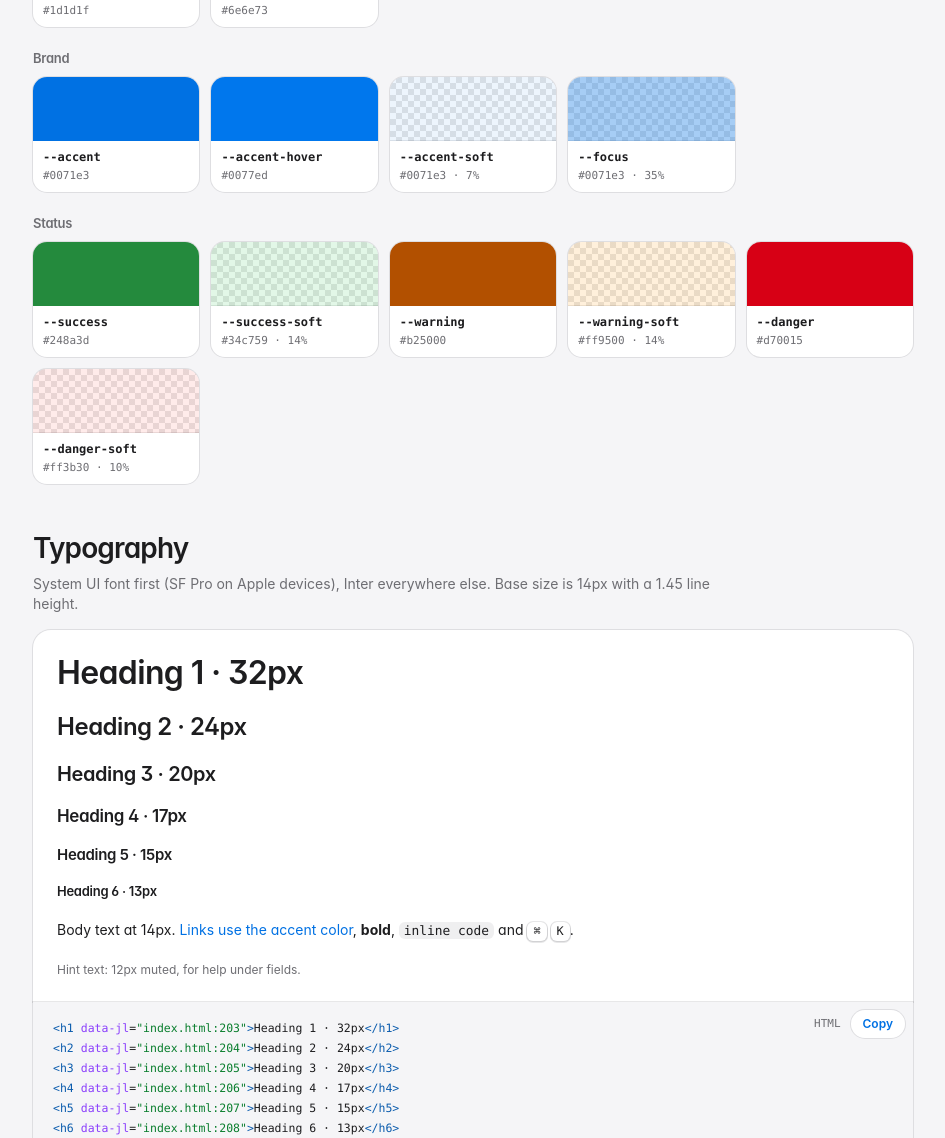
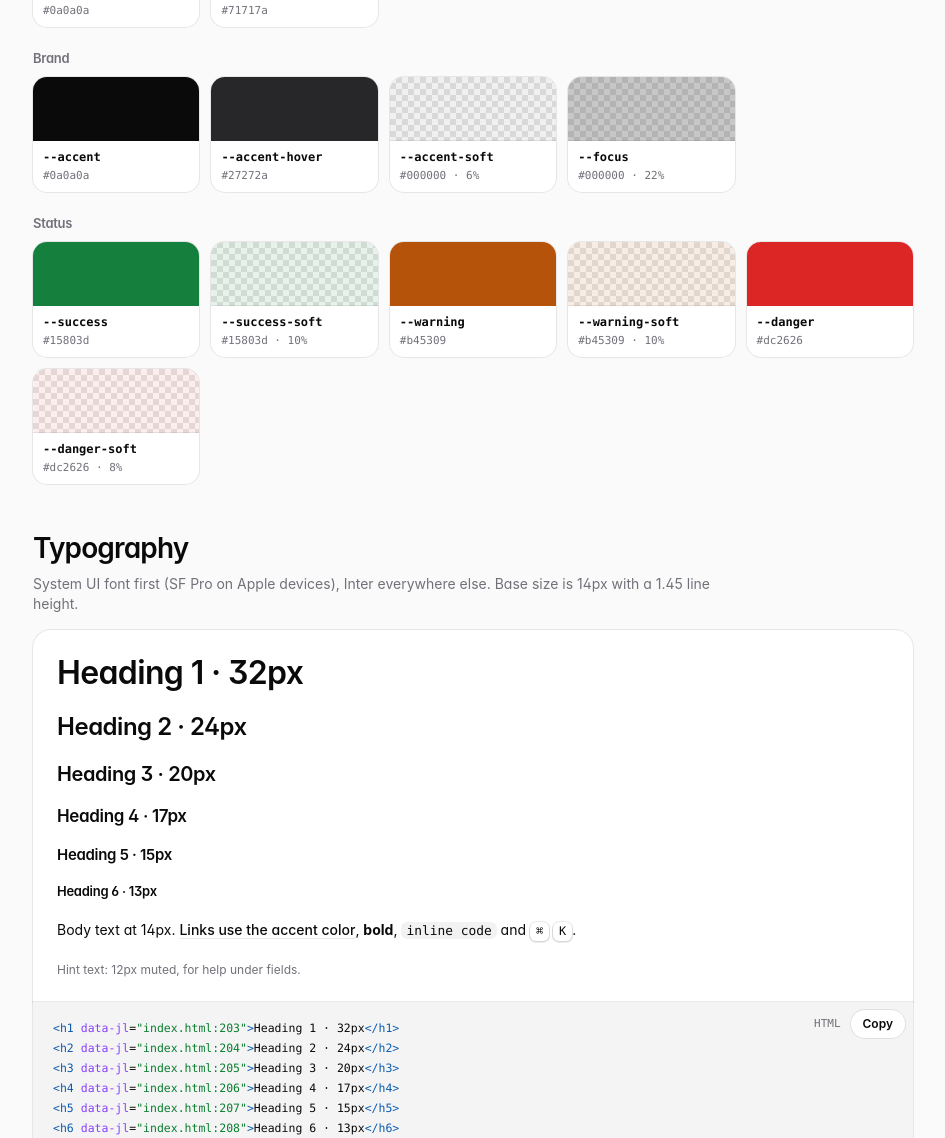
Before and after one commit to fachrirahmanda/design-system, a website built with Vite: page index.html in a window 1280 px wide. Shown: the part 2636-3774 px from the top of the page, without its empty margins (271-1216 px from the left). Built offline with nearby package versions, Linux system fonts and the light colour scheme.

Commit message:
Monochrome palette: black/white accent (on-accent follows the theme), neutral grays, info color for in-progress, badge-info, underlined text links

```diff
--- a/src/css/base.css
+++ b/src/css/base.css
@@ -25,6 +25,9 @@ p { margin: 0 0 var(--space-3); }
 
 a { color: var(--accent); text-decoration: none; }
 a:hover { text-decoration: underline; }
+/* Links in running text: the accent is black/white like the text, so they carry a quiet underline. */
+a:not([class]) { font-weight: 500; text-decoration: underline; text-decoration-color: var(--fill-strong); text-decoration-thickness: 1px; text-underline-offset: 3px; }
+a:not([class]):hover { text-decoration-color: currentColor; }
 
 button, input, select, textarea { font: inherit; color: inherit; }
 :focus-visible { outline: none; box-shadow: 0 0 0 4px var(--focus); }
--- a/src/css/content.css
+++ b/src/css/content.css
@@ -27,7 +27,7 @@
 }
 .navbar-brand { display: flex; align-items: center; gap: var(--space-3); color: inherit; text-decoration: none; }
 .navbar-brand:hover { text-decoration: none; }
-.navbar-logo { flex-shrink: 0; border-radius: var(--radius); box-shadow: 0 2px 8px rgb(0 113 227 / 0.3); }
+.navbar-logo { flex-shrink: 0; border-radius: var(--radius); box-shadow: 0 2px 8px rgb(0 0 0 / 0.18); }
 .navbar-title { font-size: var(--text-lg); font-weight: 600; margin: 0; letter-spacing: -0.02em; }
 .navbar-tagline { margin: 0; font-size: var(--text-sm); color: var(--muted); }
 .navbar-nav { display: flex; align-items: center; gap: 2px; margin-right: auto; margin-left: var(--space-4); }
@@ -84,6 +84,7 @@
 }
 .badge:empty { display: none; }
 .badge-accent { color: var(--accent); background: var(--accent-soft); }
+.badge-info { color: var(--info); background: var(--info-soft); }
 .badge-success { color: var(--success); background: var(--success-soft); }
 .badge-warning { color: var(--warning); background: var(--warning-soft); }
 .badge-danger { color: var(--danger); background: var(--danger-soft); }
--- a/src/css/tokens.css
+++ b/src/css/tokens.css
@@ -3,37 +3,41 @@
 :root {
   color-scheme: light dark;
 
+  /* Monochrome: white and near-black dominate; color is kept for meaning (status, info). */
+
   /* Surfaces */
-  --bg: light-dark(#f5f5f7, #000000);
-  --surface: light-dark(#ffffff, #1c1c1e);
-  --surface-2: light-dark(#f5f5f7, #2c2c2e);
-  --fill: light-dark(rgb(120 120 128 / 0.12), rgb(118 118 128 / 0.24));
-  --fill-strong: light-dark(rgb(120 120 128 / 0.2), rgb(118 118 128 / 0.36));
-  --separator: light-dark(rgb(60 60 67 / 0.12), rgb(84 84 88 / 0.55));
-  --card-edge: light-dark(rgb(0 0 0 / 0), rgb(255 255 255 / 0.06));
+  --bg: light-dark(#fafafa, #000000);
+  --surface: light-dark(#ffffff, #111111);
+  --surface-2: light-dark(#f4f4f5, #1a1a1a);
+  --fill: light-dark(rgb(0 0 0 / 0.05), rgb(255 255 255 / 0.07));
+  --fill-strong: light-dark(rgb(0 0 0 / 0.09), rgb(255 255 255 / 0.13));
+  --separator: light-dark(rgb(0 0 0 / 0.08), rgb(255 255 255 / 0.09));
+  --card-edge: light-dark(rgb(0 0 0 / 0.06), rgb(255 255 255 / 0.08));
 
   /* Text */
-  --text: light-dark(#1d1d1f, #f5f5f7);
-  --muted: light-dark(#6e6e73, #98989d);
+  --text: light-dark(#0a0a0a, #fafafa);
+  --muted: light-dark(#71717a, #a1a1aa);
 
-  /* Brand */
-  --accent: light-dark(#0071e3, #0a84ff);
-  --accent-hover: light-dark(#0077ed, #409cff);
-  --accent-soft: light-dark(rgb(0 113 227 / 0.07), rgb(10 132 255 / 0.14));
-  --on-accent: #ffffff;
-  --focus: light-dark(rgb(0 113 227 / 0.35), rgb(10 132 255 / 0.5));
+  /* Brand: black on light, white on dark */
+  --accent: light-dark(#0a0a0a, #fafafa);
+  --accent-hover: light-dark(#27272a, #e4e4e7);
+  --accent-soft: light-dark(rgb(0 0 0 / 0.06), rgb(255 255 255 / 0.1));
+  --on-accent: light-dark(#ffffff, #0a0a0a);
+  --focus: light-dark(rgb(0 0 0 / 0.22), rgb(255 255 255 / 0.32));
 
-  /* Status */
-  --success: light-dark(#248a3d, #30d158);
-  --success-soft: light-dark(rgb(52 199 89 / 0.14), rgb(48 209 88 / 0.18));
-  --warning: light-dark(#b25000, #ff9f0a);
-  --warning-soft: light-dark(rgb(255 149 0 / 0.14), rgb(255 159 10 / 0.18));
-  --danger: light-dark(#d70015, #ff453a);
-  --danger-soft: light-dark(rgb(255 59 48 / 0.1), rgb(255 69 58 / 0.18));
+  /* Status (and info, for in-progress work) */
+  --info: light-dark(#0062cc, #3b9eff);
+  --info-soft: light-dark(rgb(0 98 204 / 0.09), rgb(59 158 255 / 0.16));
+  --success: light-dark(#15803d, #34d399);
+  --success-soft: light-dark(rgb(21 128 61 / 0.1), rgb(52 211 153 / 0.15));
+  --warning: light-dark(#b45309, #fbbf24);
+  --warning-soft: light-dark(rgb(180 83 9 / 0.1), rgb(251 191 36 / 0.15));
+  --danger: light-dark(#dc2626, #f87171);
+  --danger-soft: light-dark(rgb(220 38 38 / 0.08), rgb(248 113 113 / 0.15));
 
   /* Controls */
-  --segment-on: light-dark(#ffffff, #636366);
-  --switch-off: light-dark(#e9e9eb, #39393d);
+  --segment-on: light-dark(#ffffff, #2a2a2a);
+  --switch-off: light-dark(#e4e4e7, #3f3f46);
   --knob: #ffffff;
 
   /* Typography */
@@ -68,7 +72,7 @@
   --radius-full: 999px;
 
   /* Elevation */
-  --shadow-color: light-dark(rgb(0 0 0 / 0.05), rgb(0 0 0 / 0.5));
+  --shadow-color: light-dark(rgb(0 0 0 / 0.06), rgb(0 0 0 / 0.6));
   --shadow-sm: 0 1px 2px var(--shadow-color);
   --shadow-md: 0 0 0 1px var(--card-edge), 0 1px 2px var(--shadow-color), 0 8px 28px var(--shadow-color);
   --shadow-lg: 0 0 0 1px var(--card-edge), 0 24px 64px rgb(0 0 0 / 0.3);
@@ -81,8 +85,8 @@
   --scrollbar-size: 10px;
   /* Transparent space around the thumb, so it never touches the content or the edge. */
   --scrollbar-inset: 2.5px;
-  --scrollbar-thumb: light-dark(rgb(60 60 67 / 0.24), rgb(235 235 245 / 0.2));
-  --scrollbar-thumb-hover: light-dark(rgb(60 60 67 / 0.42), rgb(235 235 245 / 0.38));
+  --scrollbar-thumb: light-dark(rgb(0 0 0 / 0.2), rgb(255 255 255 / 0.2));
+  --scrollbar-thumb-hover: light-dark(rgb(0 0 0 / 0.38), rgb(255 255 255 / 0.36));
   --scrollbar-thumb-active: var(--accent);
 
   /* Layout */
```
